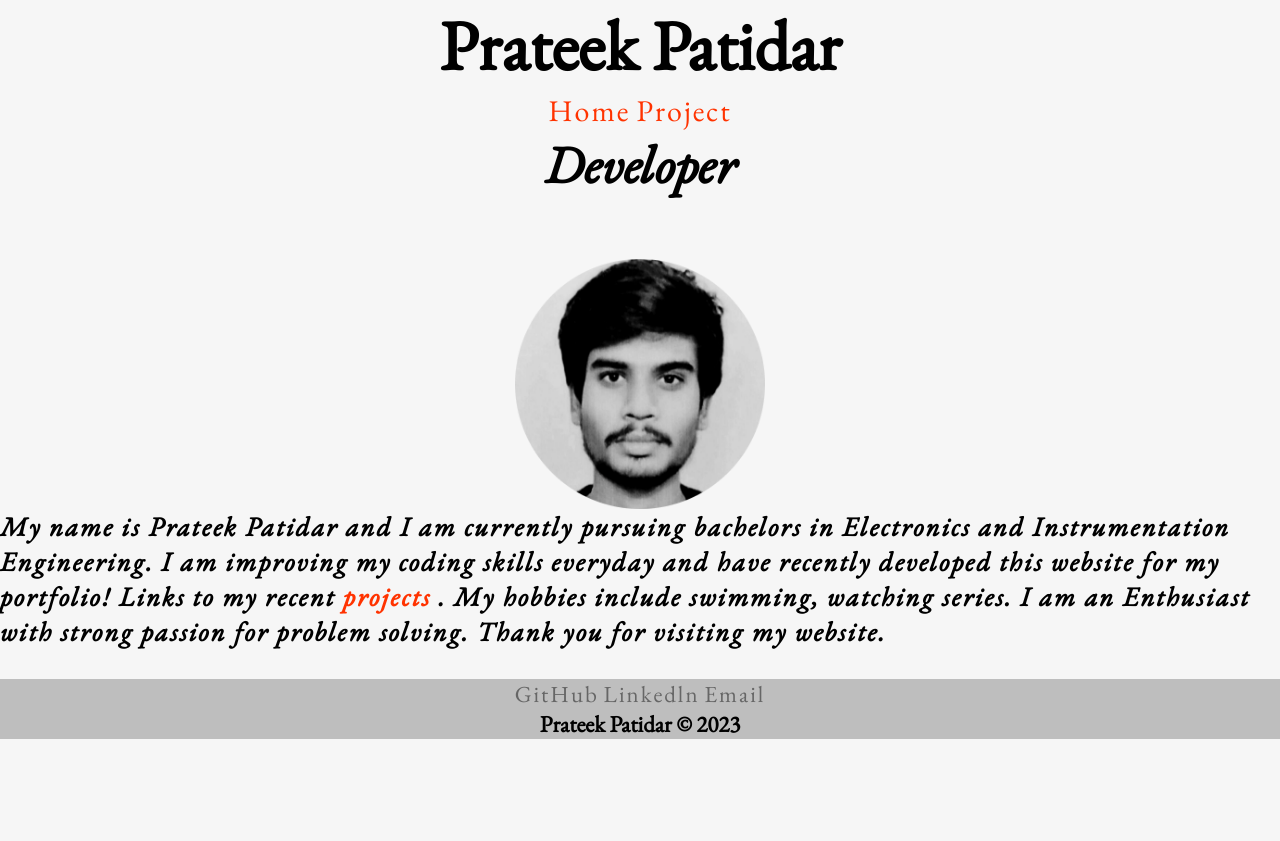
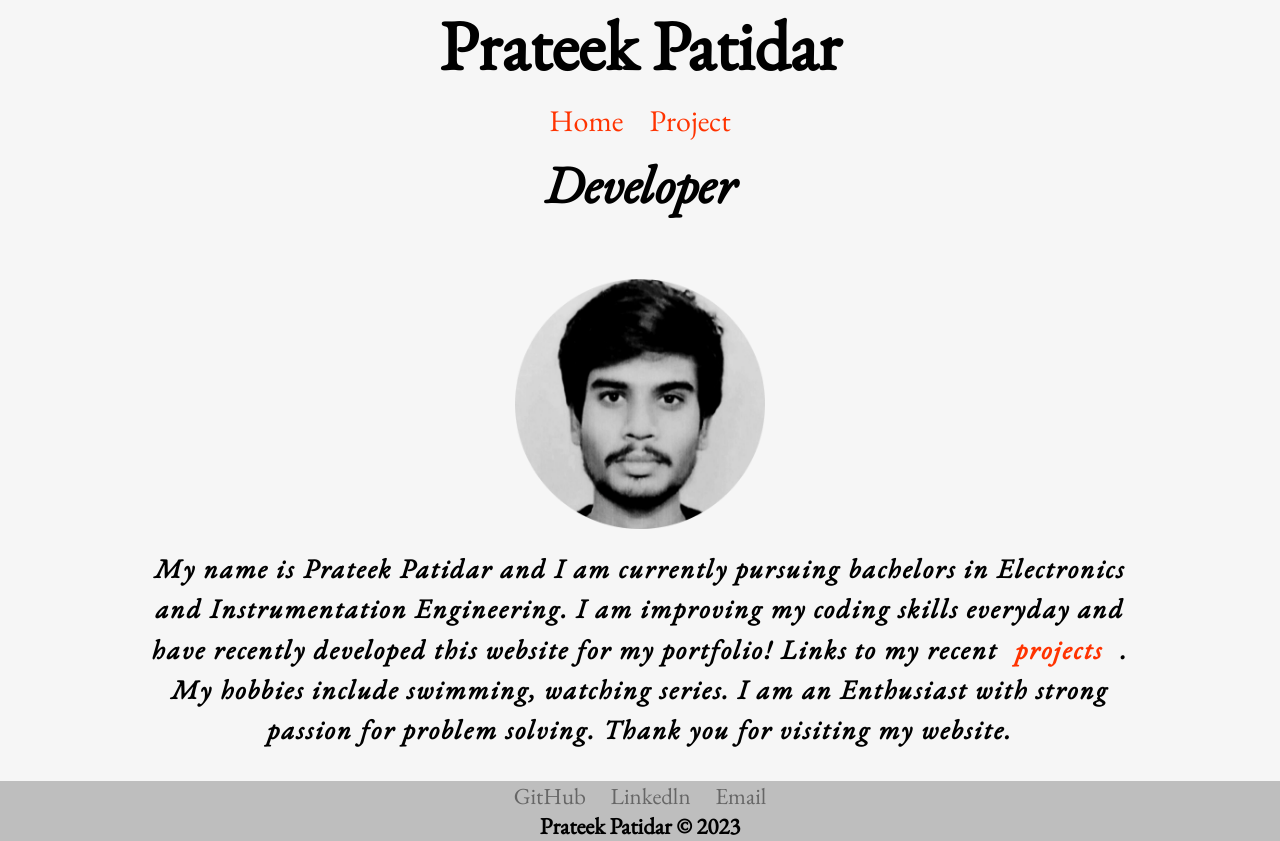
Before and after one commit to Prateek-39/Portfolio, a plain HTML site: page index.html in a window 1280 px wide. Before the commit the page ends 800 px from the top, so only its background shows below. Drawn offline with nearby package versions, Linux system fonts and the light colour scheme.

Commit message:
Add all my files

```diff
--- a/style.css
+++ b/style.css
@@ -3,14 +3,14 @@
     padding: 0%;
     margin: 0%;
 }
-html, body {
+body {
     margin: 0;
     padding: 0;
     font-size: 23px;
-}
-body {
     background: #f6f6f6;
     font-family: "EB Garamond", "Helvetica Neue", "Segoe UI", sans-serif;}
+
+
 
 .header{
     text-align: center;
@@ -18,49 +18,59 @@ body {
 }
 .header1{
     font-size: 30px;
+    margin: 10px 40px;
 }
 a {
     color: #ff3300;
     text-decoration: none;
-    letter-spacing: 2px;
+    margin: 10px 10px;
 }
     a:hover {
         color: #000;
     }
 
+
+.slogan {
+        text-align: center;
+        margin: 0 0 60px 0;
+        font-style: italic;
+        }
+
+
+
 .main{
-   display: block;
+   margin: 10px 20px 10px 20px;
 }
       img{
         display: block;
         margin-right: auto;
         margin-left: auto;
+        margin-bottom: 20px;
         max-width: 250px;
       }
       .main h3{
-
+       line-height: 1.5;
+       text-align: center;
+       width: 80%;
+       margin: auto;
       }
-
-       .slogan {
-        text-align: center;
-        margin: 0 0 60px 0;
-        font-style: italic;
-        }
 
   /* Project CSS */
   .mainP{
     padding: 20px 50px;
     margin-top: 30px;
-    margin-bottom: 30px;
+    margin-bottom: 20px;
+    /* letter-spacing: 2px; */
   }
   .mainP .main1{
     margin: 20px 30px;
+
   }
 
 
 
 .footer{
-    margin: 30px 0;
+    margin: 30px auto 0 auto;
     text-align: center;
     background-color: #9999;
 }
```
Also changed, not shown: project.html (+7 -5 lines).
